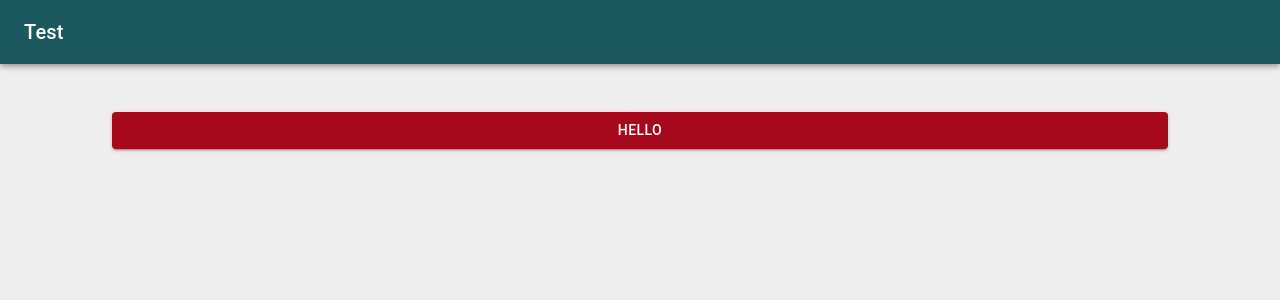
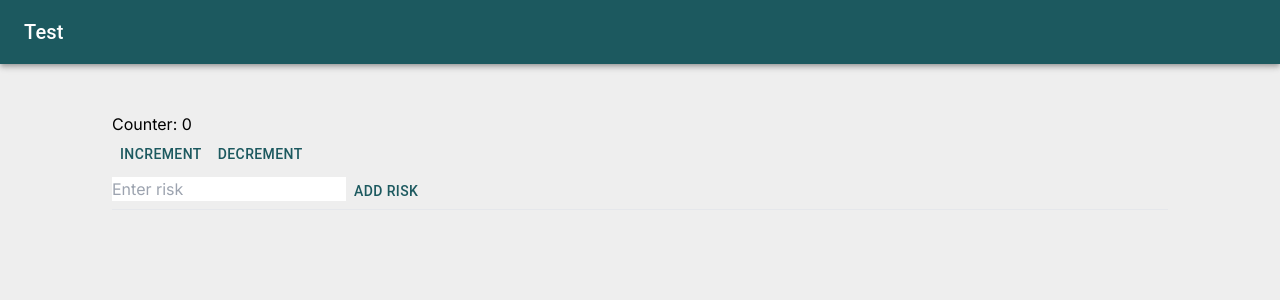
Before and after one commit to alireza116/b12toolkit, a Next.js app: page / in a window 1280 px wide. Shown: the top 300 px of the page. Built offline with nearby package versions, Linux system fonts and the light colour scheme.

Commit message:
added state for risk and counter. Tested states. Works.

```diff
--- /dev/null
+++ b/src/components/TestCounterState/TestCounterState.js
@@ -0,0 +1,29 @@
+// src/components/CounterComponent.js
+import React from 'react';
+import {observer} from "mobx-react"
+import {useCounterStore} from '@/stores/RootStore';
+import Button from "@mui/material/Button";
+
+const CounterComponent = observer(() => {
+    const counterStore = useCounterStore();
+    console.log(counterStore)
+    const increment = () => {
+        counterStore.increment();
+        console.log(counterStore.counter)
+    }
+    //a function to decrement the store
+    const decrement = () => {
+        counterStore.decrement();
+        console.log(counterStore.counter)
+    }
+
+    return (
+        <div>
+            <h1>Counter: {counterStore.counter}</h1>
+            <Button onClick={increment}>Increment</Button>
+            <Button onClick={decrement}>Decrement</Button>
+        </div>
+    );
+})
+
+export default CounterComponent;
--- /dev/null
+++ b/src/components/TestRiskState/TestRiskState.js
@@ -0,0 +1,37 @@
+// src/components/CounterComponent.js
+import React, {useState} from 'react';
+import {observer} from "mobx-react"
+import {useRiskStore} from '@/stores/RootStore';
+import Button from "@mui/material/Button";
+
+const RiskComponent = observer(() => {
+    const riskStore = useRiskStore();
+    const [riskText, setRiskState] = useState(null);
+
+    const addRisk = () => {
+        riskStore.addRisk(riskText);
+        setRiskState(null);
+    }
+
+    return (
+        <div>
+
+            <div>
+                <input type="text" placeholder="Enter risk" value={riskText ? riskText : ""} onInput={(e) => {
+                    setRiskState(e.target.value);
+                }}/>
+                <Button onClick={addRisk}>Add Risk</Button>
+            </div>
+            <hr/>
+            {riskStore.risks.map((risk, index) => {
+                return (
+                    <div key={index} className={"flex"}>
+                        <h1>Risk: {risk}</h1>
+                        <Button onClick={() => riskStore.removeRisk(risk, index)}>Remove</Button>
+                    </div>)
+            })}
+        </div>
+    );
+})
+
+export default RiskComponent;
--- a/src/pages/AppRoot.js
+++ b/src/pages/AppRoot.js
@@ -2,16 +2,20 @@
 
 import React from "react";
 import Layout from "./layout";
-import { ThemeProvider } from '@mui/material/styles';
-import theme from '../themes/theme';
+import {ThemeProvider} from '@mui/material/styles';
+import theme from '@/themes/theme';
+import {RootStoreProvider} from "@/stores/RootStore";
+
 const AppRoot = ({children}) => {
     return (
         <ThemeProvider theme={theme}>
-        <Layout>
-            {children}
-        </Layout>
+            <RootStoreProvider>
+                <Layout>
+                    {children}
+                </Layout>
+            </RootStoreProvider>
         </ThemeProvider>
-        )
+    )
 
 }
 
--- a/src/pages/Home.js
+++ b/src/pages/Home.js
@@ -1,11 +1,15 @@
-import Button from "@/components/Button/Button";
+'use client'
+import CounterComponent from "@/components/TestCounterState/TestCounterState";
+import RiskComponent from "@/components/TestRiskState/TestRiskState";
 
 const Home = () => {
-  return (
-      <main className="flex min-h-screen flex-col p-12">
-          <Button>Hello</Button>
-      </main>
-  );
+    return (
+        <main className="flex min-h-screen flex-col p-12">
+            {/*<Button>Hello</Button>*/}
+            <CounterComponent></CounterComponent>
+            <RiskComponent></RiskComponent>
+        </main>
+    );
 }
 
 export default Home;
--- /dev/null
+++ b/src/stores/RiskStore.js
@@ -0,0 +1,20 @@
+import { makeAutoObservable } from 'mobx';
+
+class riskStore {
+    risks = [];
+
+    constructor() {
+        makeAutoObservable(this);
+    }
+
+    addRisk(newRisk) {
+        this.risks.push(newRisk);
+    }
+
+    removeRisk(risk, index) {
+        this.risks.splice(index, 1);
+    }
+}
+
+const store = new riskStore();
+export default store;
--- /dev/null
+++ b/src/stores/RootStore.js
@@ -0,0 +1,26 @@
+// src/stores/rootStore.js
+import { createContext, useContext } from 'react';
+import counterStore from './counterStore';
+import riskStore from './riskStore'; //
+
+class RootStore {
+    constructor() {
+        this.counterStore = counterStore;
+        this.riskStore = riskStore; // Add other stores
+    }
+}
+
+const rootStore = new RootStore();
+const RootStoreContext = createContext(rootStore);
+
+export const RootStoreProvider = ({ children }) => {
+    return (
+        <RootStoreContext.Provider value={rootStore}>
+            {children}
+        </RootStoreContext.Provider>
+    );
+};
+
+export const useRootStore = () => useContext(RootStoreContext);
+export const useCounterStore = () => useContext(RootStoreContext).counterStore;
+export const useRiskStore = () => useContext(RootStoreContext).riskStore; // Add hooks for other stores
```
Also changed, not shown: src/stores/CounterStoreContext.js (added, +17 -0 lines), src/stores/RiskStoreContext.js (added, +16 -0 lines), src/stores/CounterStore.js (renamed from src/stores/counterStore.js).
